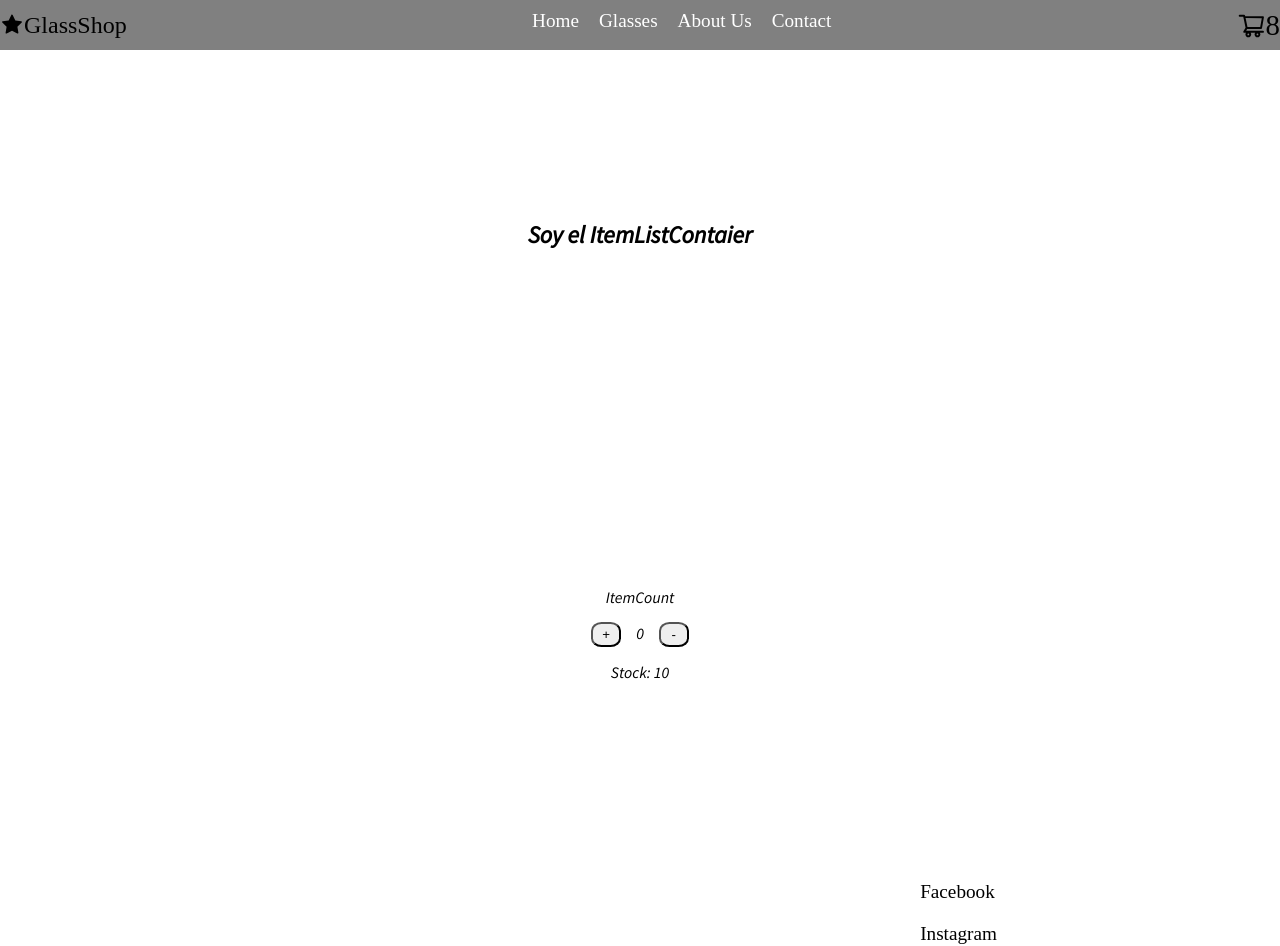
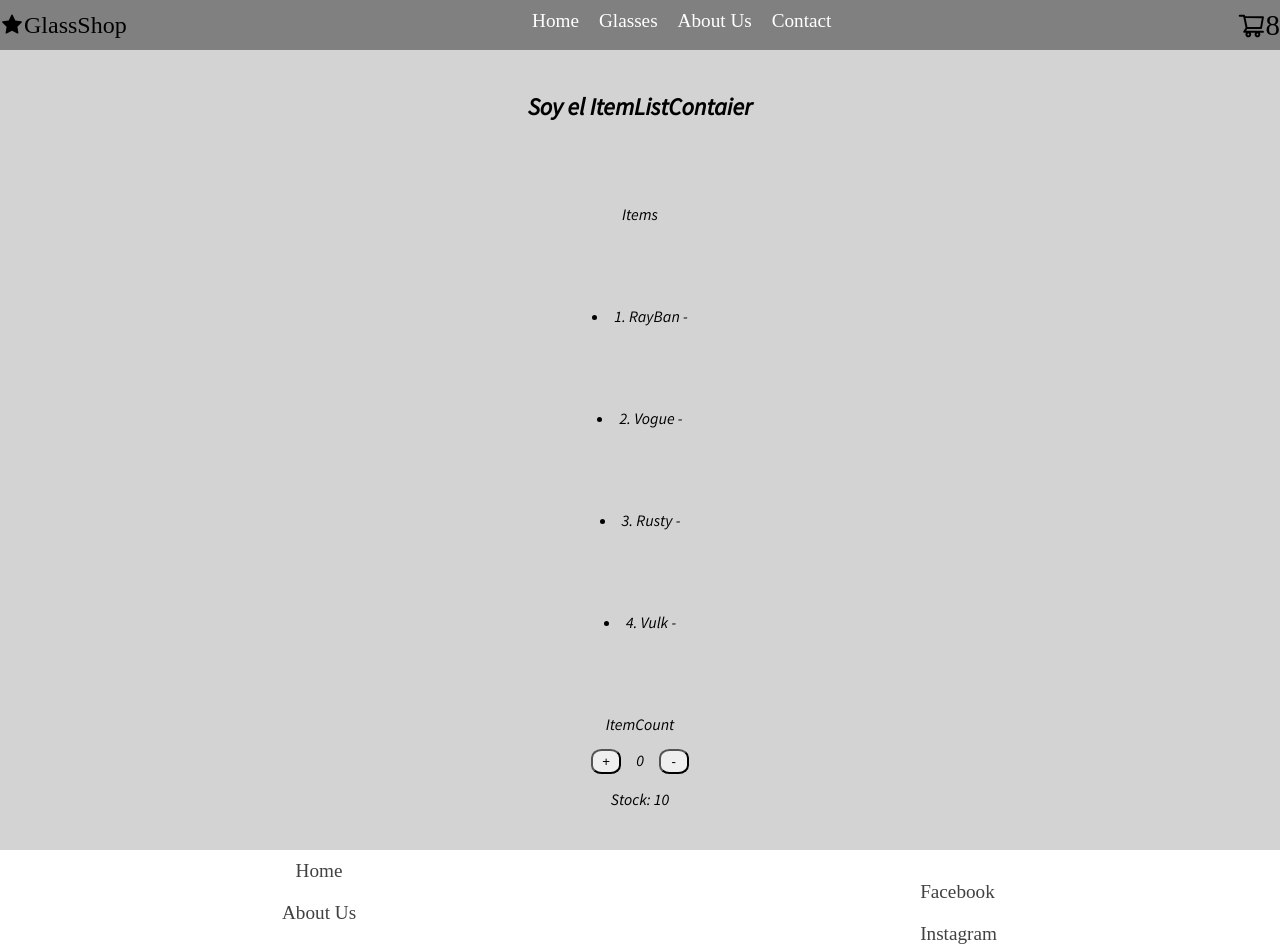
Before and after one commit to gaston964/GlassShop, a React (Vite) app: page / in a window 1280 px wide. Shown: the top 946 px of the page. Built offline with nearby package versions, Linux system fonts and the light colour scheme.

Commit message:
Item e ItemList

```diff
--- a/src/components/Footer.jsx
+++ b/src/components/Footer.jsx
@@ -12,9 +12,9 @@ const Footer = () => {
                 <FooterNavLi><a href="">Glasses</a></FooterNavLi>
             </FooterNavUl>
             <FooterRedes>
-                <FooterNavLi>Facebook</FooterNavLi>
-                <FooterNavLi>Instagram</FooterNavLi>
-                <FooterNavLi>Whatsupp</FooterNavLi>
+                <FooterNavLi><a href="">Facebook</a></FooterNavLi>
+                <FooterNavLi><a href="">Instagram</a></FooterNavLi>
+                <FooterNavLi><a href="">Whatsupp</a></FooterNavLi>
             </FooterRedes>
         </FooterNav>
     </FooterContainer>
--- /dev/null
+++ b/src/components/Item.jsx
@@ -0,0 +1,27 @@
+import React from 'react'
+
+const Item = ({id, title, stock}) => {
+    return (
+        <>
+            <li>{id}. {title} - {stock}</li>
+        </>
+    )
+}
+
+export default Item
+
+/*
+<div>
+                <figure >
+                    <img src="https://placeimg.com/400/225/arch" alt="Shoes"  />
+                </figure>
+                <div>
+                    <h2 >{id} - {title}</h2>
+                    <h4 >Stock: {stock}</h4>
+                    <p>{description}</p>
+                    <div>
+                        <button>Buy Now</button>
+                    </div>
+                </div>
+            </div>
+*/
--- /dev/null
+++ b/src/components/ItemList.jsx
@@ -0,0 +1,37 @@
+import React, { useEffect, useState } from 'react'
+import Item from './Item'
+
+const Producs = [
+    {id: 1 , title:"RayBan" , description: "Son un Gran Marco de Lentes", price: 1500 , pictureURL:"" , Stock: 10},
+    {id: 2 , title:"Vogue" , description: "Son un Gran Marco de Lentes", price: 1500 , pictureURL:"" , Stock: 10},
+    {id: 3 , title:"Rusty" , description: "Son un Gran Marco de Lentes", price: 1500 , pictureURL:"" , Stock: 10},
+    {id: 4 , title:"Vulk" , description: "Son un Gran Marco de Lentes", price: 1500 , pictureURL:"" , Stock: 10},
+]
+
+
+const ItemList = () => {
+const [item, setItem] = useState([])
+
+    useEffect(() => {
+        getItems().then(response => {
+            console.log("Funciona,", response);
+            setItem(response)
+        })
+    }, [])
+
+    const getItems = () => {
+        return new Promise((resolve, reject) =>{
+            setTimeout(() => {
+                resolve(Producs)
+            }, 2000);
+        })
+    }
+    return (
+        <>
+        Items
+        {item.map(i => <Item key={i.id} {...i} />)}
+        </>
+    )
+}
+
+export default ItemList
--- a/src/components/ItemListContainer.jsx
+++ b/src/components/ItemListContainer.jsx
@@ -1,5 +1,6 @@
 import React from 'react'
 import styled from 'styled-components'
+import ItemList from './ItemList';
 import ItemCount from './ItemCount';
 
 const Container = styled.div`
@@ -11,12 +12,14 @@ const Container = styled.div`
     color: black;
     font-family:'Source Sans Pro', sans-serif;
     height: 100vh;
+    background-color: lightgray;
 `;
 const ItemListContainer = ({greeting}) => {
     return (
         <>
             <Container>
             <h2>{greeting}</h2>
+            <ItemList/>
             <ItemCount/>
             </Container>
         </>
--- a/src/components/NavBarElements.jsx
+++ b/src/components/NavBarElements.jsx
@@ -35,4 +35,7 @@ export const MenuItems = styled.li`
         border-bottom: 0.3rem solid #b1b1b1;
         transition: 0.4s ease-in;
     }
+    a{
+        color: white;
+    }
 `;
--- a/src/index.css
+++ b/src/index.css
@@ -7,8 +7,10 @@ body{
   font-family: 'Source Sans Pro', sans-serif;
   width:100%;
   height:100vh;
+  background-image: url(../public/consultorio-oftalmologico-clinica-equipo-examen-visual-dispositivos-tratamiento-vision-sala-operaciones-oftalmologia-equipo-funcionamiento-correccion-vision-laser_133138-697\ \(1\).jpg);
 }
+
 a{
   text-decoration: none;
-  color: white;
+  color: rgb(65, 65, 65);
 }
```
Also changed, not shown: public/consultorio-oftalmologico-clinica-equipo-examen-visual-dispositivos-tratamiento-vision-sala-operaciones-oftalmologia-equipo-funcionamiento-correccion-vision-laser_133138-697 (1).jpg (added).
